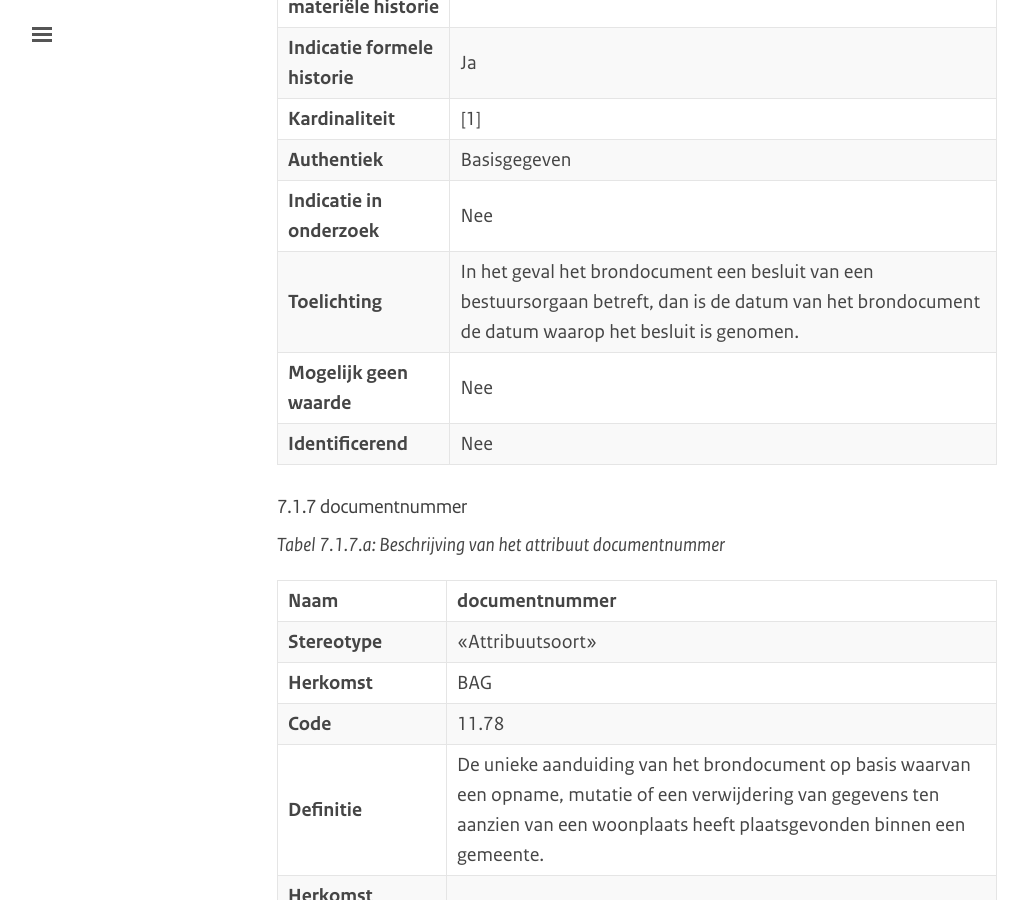
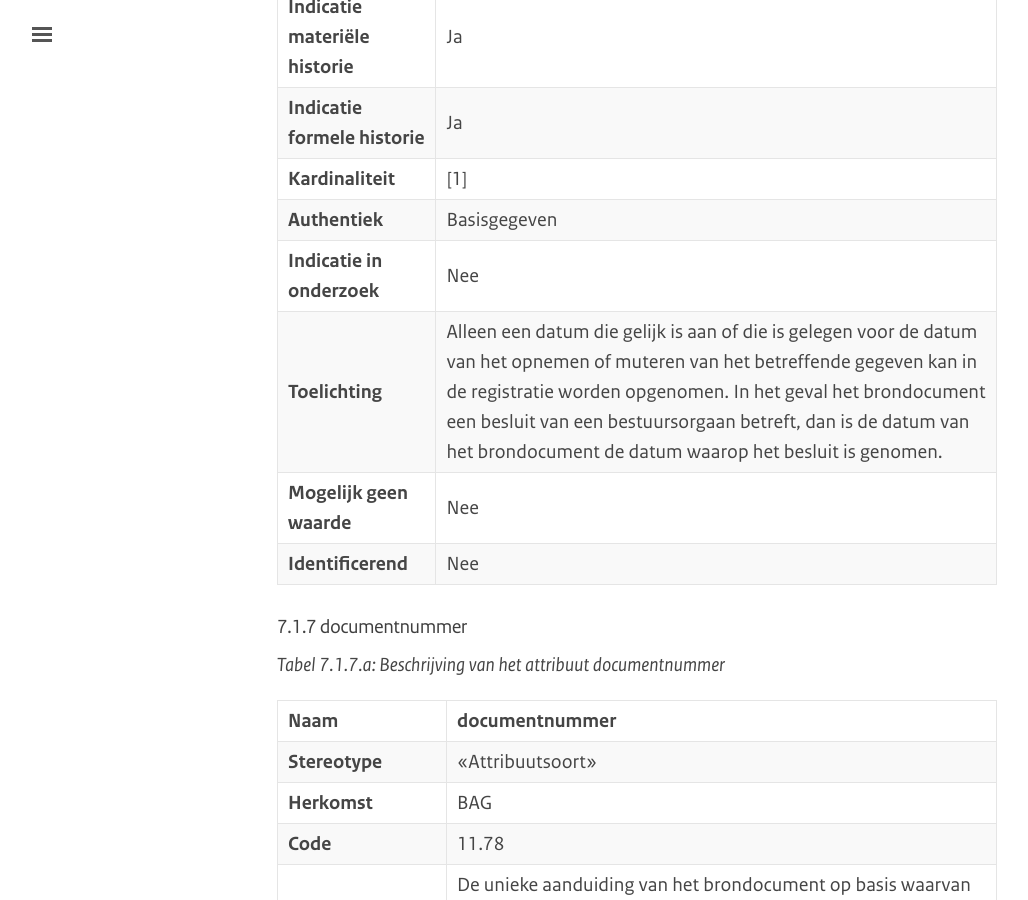
Before and after one commit to lvdbrink/catalogus-1punt1-concept, a Jekyll site: the page built from docs/_hoofdstukken/attributen--relaties.md, in a window 1280 px wide and 900 px high, scrolled down 9547 px. Shown: the whole window, without its empty margins (3-1031 px from the left). Built offline with Jekyll 4.4.1, drawn with Linux system fonts in a browser that asks for light colours; some of the changed text lies outside the part shown.

Commit message:
Update attributen--relaties.md

```diff
--- a/docs/_hoofdstukken/attributen--relaties.md
+++ b/docs/_hoofdstukken/attributen--relaties.md
@@ -171,7 +171,7 @@ _Tabel 7.1.6.a: Beschrijving van het attribuut documentdatum_
 | **Kardinaliteit** | \[1\] |
 | **Authentiek** | Basisgegeven |
 | **Indicatie in onderzoek** | Nee |
-| **Toelichting** | In het geval het brondocument een besluit van een bestuursorgaan betreft, dan is de datum van het brondocument de datum waarop het besluit is genomen. |
+| **Toelichting** | Alleen een datum die gelijk is aan of die is gelegen voor de datum van het opnemen of muteren van het betreffende gegeven kan in de registratie worden opgenomen. In het geval het brondocument een besluit van een bestuursorgaan betreft, dan is de datum van het brondocument de datum waarop het besluit is genomen. |
 | **Mogelijk geen waarde** | Nee |
 | **Identificerend** | Nee |
 
@@ -341,7 +341,7 @@ _Tabel 7.2.6.a: Beschrijving van het attribuut documentdatum_
 | **Kardinaliteit** | \[1\] |
 | **Authentiek** | Basisgegeven |
 | **Indicatie in onderzoek** | Nee |
-| **Toelichting** | In het geval het brondocument een besluit van een bestuursorgaan betreft, dan is de datum van het brondocument de datum waarop het besluit is genomen. |
+| **Toelichting** | Alleen een datum die gelijk is aan of die is gelegen voor de datum van het opnemen of muteren van het betreffende gegeven kan in de registratie worden opgenomen. In het geval het brondocument een besluit van een bestuursorgaan betreft, dan is de datum van het brondocument de datum waarop het besluit is genomen. |
 | **Mogelijk geen waarde** | Nee |
 | **Identificerend** | Nee |
 
@@ -613,7 +613,7 @@ _Tabel 7.3.9.a: Beschrijving van het attribuut documentdatum_
 | **Kardinaliteit** | \[1\] |
 | **Authentiek** | Basisgegeven |
 | **Indicatie in onderzoek** | Nee |
-| **Toelichting** | In het geval het brondocument een besluit van een bestuursorgaan betreft, dan is de datum van het brondocument de datum waarop het besluit is genomen. |
+| **Toelichting** | Alleen een datum die gelijk is aan of die is gelegen voor de datum van het opnemen of muteren van het betreffende gegeven kan in de registratie worden opgenomen. In het geval het brondocument een besluit van een bestuursorgaan betreft, dan is de datum van het brondocument de datum waarop het besluit is genomen. |
 | **Mogelijk geen waarde** | Nee |
 | **Identificerend** | Nee |
 
@@ -1051,7 +1051,7 @@ _Tabel 7.6.5.a: Beschrijving van het attribuut documentdatum_
 | **Kardinaliteit** | \[1\] |
 | **Authentiek** | Basisgegeven |
 | **Indicatie in onderzoek** | Nee |
-| **Toelichting** | In het geval het brondocument een besluit van een bestuursorgaan betreft, dan is de datum van het brondocument de datum waarop het besluit is genomen. |
+| **Toelichting** | Alleen een datum die gelijk is aan of die is gelegen voor de datum van het opnemen of muteren van het betreffende gegeven kan in de registratie worden opgenomen. In het geval het brondocument een besluit van een bestuursorgaan betreft, dan is de datum van het brondocument de datum waarop het besluit is genomen. |
 | **Mogelijk geen waarde** | Nee |
 | **Identificerend** | Nee |
 
@@ -1197,7 +1197,7 @@ _Tabel 7.7.5.a: Beschrijving van het attribuut documentdatum_
 | **Kardinaliteit** | \[1\] |
 | **Authentiek** | Basisgegeven |
 | **Indicatie in onderzoek** | Nee |
-| **Toelichting** | In het geval het brondocument een besluit van een bestuursorgaan betreft, dan is de datum van het brondocument de datum waarop het besluit is genomen. |
+| **Toelichting** | Alleen een datum die gelijk is aan of die is gelegen voor de datum van het opnemen of muteren van het betreffende gegeven kan in de registratie worden opgenomen. In het geval het brondocument een besluit van een bestuursorgaan betreft, dan is de datum van het brondocument de datum waarop het besluit is genomen. |
 | **Mogelijk geen waarde** | Nee |
 | **Identificerend** | Nee |
 
```
